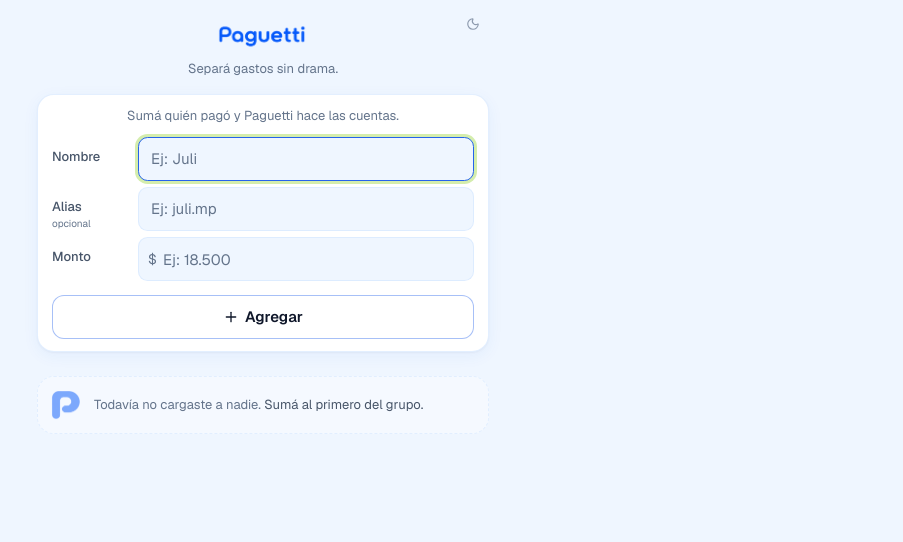
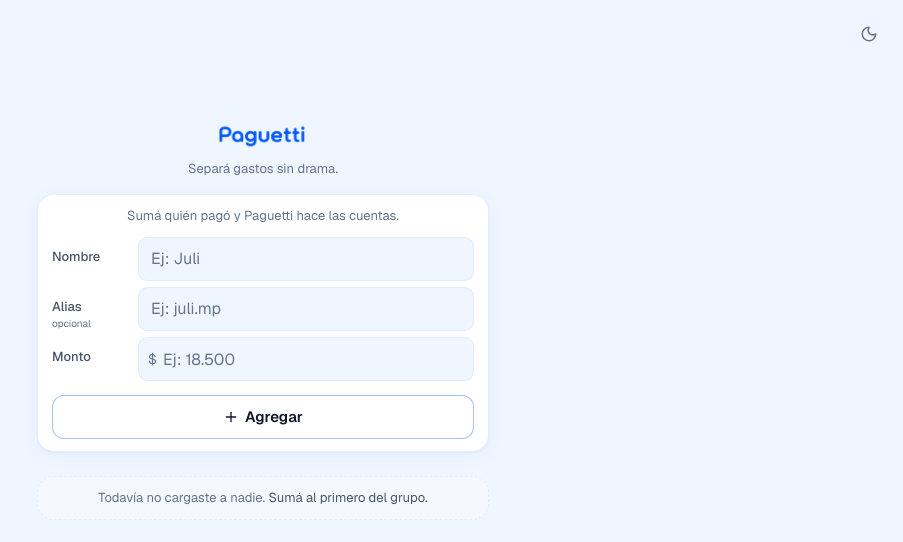
Before and after one commit to ezevazquez/paguetti, a Next.js app: page / in a window 1280 px wide. Shown: the top 542 px of the page, without its empty margins (377-1280 px from the left). Built offline with nearby package versions, Linux system fonts and the light colour scheme.

Commit message:
ui fixes

```diff
--- a/app/globals.css
+++ b/app/globals.css
@@ -113,11 +113,11 @@
     @apply border-border outline-ring/50;
   }
 
-  body {
-    @apply bg-background text-foreground;
+  html {
+    @apply font-sans overflow-x-hidden;
   }
 
-  html {
-    @apply font-sans;
+  body {
+    @apply bg-background text-foreground overflow-x-hidden;
   }
 }
--- a/app/layout.tsx
+++ b/app/layout.tsx
@@ -42,7 +42,7 @@
         {/* eslint-disable-next-line @next/next/no-before-interactive-script-component */}
         <script dangerouslySetInnerHTML={{ __html: themeScript }} />
       </head>
-      <body className="font-sans antialiased min-h-screen">
+      <body className="font-sans antialiased min-h-screen overflow-x-hidden">
         {children}
         <Toaster position="bottom-center" />
       </body>
--- a/components/paguetti/paguetti-app.tsx
+++ b/components/paguetti/paguetti-app.tsx
@@ -2,7 +2,8 @@
 
 import { useEffect, useState, useCallback } from 'react'
 import Image from 'next/image'
-import { Calculator } from 'lucide-react'
+import { Calculator, ChevronDown } from 'lucide-react'
+import { cn } from '@/lib/utils'
 import { ThemeToggle } from './theme-toggle'
 import { PersonForm } from './person-form'
 import { PersonCard } from './person-card'
@@ -21,6 +22,33 @@
   return Math.random().toString(36).slice(2, 10)
 }
 
+function CollapseToggle({
+  expanded,
+  onToggle,
+  collapsedLabel,
+  expandedLabel,
+}: {
+  expanded: boolean
+  onToggle: () => void
+  collapsedLabel: string
+  expandedLabel: string
+}) {
+  return (
+    <button
+      type="button"
+      onClick={onToggle}
+      aria-expanded={expanded}
+      className="flex w-full items-center justify-between rounded-xl border border-border/80 bg-card px-3.5 py-2.5 text-[13px] font-medium text-muted-foreground shadow-[var(--shadow-surface)] transition-colors hover:text-foreground dark:border-border dark:shadow-none"
+    >
+      <span>{expanded ? expandedLabel : collapsedLabel}</span>
+      <ChevronDown
+        className={cn('size-4 shrink-0 transition-transform', expanded && 'rotate-180')}
+        aria-hidden="true"
+      />
+    </button>
+  )
+}
+
 export function PaguettiApp() {
   const [isDark, setIsDark] = useState(false)
   const [people, setPeople] = useState<Person[]>([])
@@ -28,6 +56,8 @@
   const [shareOpen, setShareOpen] = useState(false)
   const [focusTrigger, setFocusTrigger] = useState(0)
   const [mounted, setMounted] = useState(false)
+  const [formExpanded, setFormExpanded] = useState(true)
+  const [listExpanded, setListExpanded] = useState(true)
 
   useEffect(() => {
     setIsDark(document.documentElement.classList.contains('dark'))
@@ -64,19 +94,29 @@
   const handleDelete = (id: string) => {
     setPeople((prev) => {
       const next = prev.filter((p) => p.id !== id)
-      if (next.length < 2) setIsCalculated(false)
+      if (next.length < 2) {
+        setIsCalculated(false)
+        setFormExpanded(true)
+        setListExpanded(true)
+      }
       return next
     })
   }
 
   const handleCalculate = () => {
-    if (people.length >= 2) setIsCalculated(true)
+    if (people.length >= 2) {
+      setIsCalculated(true)
+      setFormExpanded(false)
+      setListExpanded(false)
+    }
   }
 
   const handleReset = () => {
     if (!confirm('¿Borrar todo el grupo y empezar de nuevo?')) return
     setPeople([])
     setIsCalculated(false)
+    setFormExpanded(true)
+    setListExpanded(true)
     setFocusTrigger((n) => n + 1)
   }
 
@@ -85,16 +125,40 @@
 
   const shareText = result ? buildShareText(result) : ''
   const canCalculate = people.length >= 2
+  const showForm = !result || formExpanded
+  const showList = !result || listExpanded
+
+  const formCard = (
+    <div className="flex flex-col gap-2">
+      <PersonForm onAdd={handleAdd} focusTrigger={focusTrigger} />
+      {people.length >= 1 && (
+        <button
+          type="button"
+          onClick={handleCalculate}
+          disabled={!canCalculate}
+          className="inline-flex h-12 w-full items-center justify-center gap-2 rounded-[calc(var(--radius)*1.4)] border-0 bg-gradient-to-b from-primary to-primary-hover text-base font-bold tracking-tight text-primary-foreground shadow-[var(--shadow-btn)] transition-[filter,transform] hover:brightness-[1.06] active:translate-y-px disabled:cursor-not-allowed disabled:bg-muted disabled:from-muted disabled:to-muted disabled:text-muted-foreground disabled:opacity-45 disabled:shadow-none"
+          aria-disabled={!canCalculate}
+        >
+          <Calculator className="size-[18px] shrink-0" aria-hidden="true" />
+          Calcular reparto
+        </button>
+      )}
+    </div>
+  )
 
   return (
-    <main className="min-h-screen bg-background">
-      <div className="mx-auto w-full max-w-[480px] px-3.5 pb-10 pt-2 flex flex-col gap-3">
-        {/* Header */}
-        <header className="relative pt-1 pb-1">
-          <div className="absolute top-0 right-0 z-10">
+    <main className="relative min-h-screen overflow-x-hidden bg-background">
+      <div className="fixed top-3.5 right-3.5 z-20">
         <ThemeToggle isDark={isDark} onToggle={toggleTheme} mounted={mounted} />
       </div>
 
+      <div
+        className={cn(
+          'mx-auto w-full max-w-[480px] min-w-0 overflow-x-hidden px-3.5 pb-10 flex flex-col gap-3 transition-[padding-top] duration-300 ease-out',
+          people.length === 0 ? 'pt-[22vh] sm:pt-28' : 'pt-8 sm:pt-10'
+        )}
+      >
+        <header className="pb-1">
           <div className="flex flex-col items-center gap-1 px-8">
             <Image
               src="/big-logo.png"
@@ -110,34 +174,77 @@
           </div>
         </header>
 
+        {result && (
+          <ResultsCard result={result} onShare={() => setShareOpen(true)} />
+        )}
+
         {/* Form */}
+        {result ? (
+          <section aria-label="Agregar persona" className="flex flex-col gap-2">
+            <CollapseToggle
+              expanded={formExpanded}
+              onToggle={() => setFormExpanded((v) => !v)}
+              collapsedLabel="Agregar persona"
+              expandedLabel="Ocultar carga"
+            />
+            {showForm && (
+              <div className="rounded-[calc(var(--radius)*1.4)] border border-border/80 bg-card px-3.5 py-3 shadow-[var(--shadow-surface)] dark:border-border dark:shadow-none">
+                {formCard}
+              </div>
+            )}
+          </section>
+        ) : (
           <section
             aria-label="Agregar persona"
             className="rounded-[calc(var(--radius)*1.4)] border border-border/80 bg-card px-3.5 py-3 shadow-[var(--shadow-surface)] dark:border-border dark:shadow-none"
           >
-          <PersonForm onAdd={handleAdd} focusTrigger={focusTrigger} />
+            {formCard}
           </section>
+        )}
 
         {/* People list */}
-        <section aria-label="Personas cargadas" className="mt-3 flex flex-col gap-2">
+        <section aria-label="Personas cargadas" className={cn('flex flex-col gap-2', !result && 'mt-3')}>
           {people.length === 0 ? (
             <div
               role="status"
-              className="flex items-center gap-3 rounded-xl border border-dashed border-border/80 bg-card/40 px-3 py-3"
+              className="rounded-xl border border-dashed border-border/80 bg-card/40 px-3 py-3 text-center"
             >
-              <Image
-                src="/small-logo.png"
-                alt=""
-                width={32}
-                height={32}
-                aria-hidden
-                className="size-8 shrink-0 object-contain opacity-50"
-              />
               <p className="text-[13px] text-muted-foreground leading-snug">
                 Todavía no cargaste a nadie.{' '}
                 <span className="text-secondary-foreground">Sumá al primero del grupo.</span>
               </p>
             </div>
+          ) : result ? (
+            <>
+              <div className="flex justify-end px-0.5">
+                <button
+                  type="button"
+                  onClick={handleReset}
+                  className="text-[11px] font-medium text-muted-foreground transition-colors hover:text-destructive"
+                >
+                  Reiniciar
+                </button>
+              </div>
+              <CollapseToggle
+                expanded={listExpanded}
+                onToggle={() => setListExpanded((v) => !v)}
+                collapsedLabel={`${people.length} ${people.length === 1 ? 'persona' : 'personas'} en el grupo`}
+                expandedLabel="Ocultar grupo"
+              />
+              {showList && (
+                <ul className="flex flex-col gap-1.5" role="list">
+                  {people.map((person) => (
+                    <li key={person.id}>
+                      <PersonCard
+                        person={person}
+                        onEdit={handleEdit}
+                        onDelete={handleDelete}
+                      />
+                    </li>
+                  ))}
+                </ul>
+              )}
+            </>
           ) : (
             <>
               <div className="flex items-center justify-between px-0.5">
@@ -173,27 +280,6 @@
             </>
           )}
         </section>
-
-        {/* Calculate */}
-        {people.length >= 1 && (
-          <section aria-label="Calcular reparto">
-            <button
-              type="button"
-              onClick={handleCalculate}
-              disabled={!canCalculate}
-              className="inline-flex h-12 w-full items-center justify-center gap-2 rounded-[calc(var(--radius)*1.4)] border-0 bg-gradient-to-b from-primary to-primary-hover text-base font-bold tracking-tight text-primary-foreground shadow-[var(--shadow-btn)] transition-[filter,transform] hover:brightness-[1.06] active:translate-y-px disabled:cursor-not-allowed disabled:bg-muted disabled:from-muted disabled:to-muted disabled:text-muted-foreground disabled:opacity-45 disabled:shadow-none"
-              aria-disabled={!canCalculate}
-            >
-              <Calculator className="size-[18px] shrink-0" aria-hidden="true" />
-              Calcular reparto
-            </button>
-          </section>
-        )}
-
-        {/* Results */}
-        {result && (
-          <ResultsCard result={result} onShare={() => setShareOpen(true)} />
-        )}
       </div>
 
       <ShareModal
--- a/components/paguetti/person-card.tsx
+++ b/components/paguetti/person-card.tsx
@@ -24,6 +24,9 @@
   name?: string
   amount?: string
 }
+
+const INPUT_CLASS =
+  'h-11 w-full min-w-0 rounded-[calc(var(--radius)*0.8)] border border-border/90 bg-background px-3 text-base text-foreground outline-none placeholder:text-muted-foreground dark:bg-card/80'
 
 export function PersonCard({ person, onEdit, onDelete }: PersonCardProps) {
   const [editOpen, setEditOpen] = useState(false)
@@ -118,7 +121,7 @@
       </article>
 
       <Dialog open={editOpen} onOpenChange={setEditOpen}>
-        <DialogContent className="max-w-sm w-[calc(100vw-2rem)] rounded-2xl bg-popover border-border p-0 overflow-hidden">
+        <DialogContent className="max-w-sm w-[calc(100%-2rem)] rounded-2xl bg-popover border-border p-0 overflow-hidden">
           <DialogHeader className="px-4 pt-4 pb-0">
             <DialogTitle className="text-[15px] font-semibold text-foreground">
               Editar a {person.name}
@@ -140,10 +143,7 @@
                 placeholder="Ej: Juli"
                 autoComplete="off"
                 aria-invalid={!!editErrors.name}
-                className={cn(
-                  'h-11 w-full rounded-[calc(var(--radius)*0.8)] border border-border/90 bg-background px-3 text-[15px] text-foreground transition-[border-color,box-shadow] placeholder:text-muted-foreground focus-visible:border-primary focus-visible:outline-none focus-visible:ring-[3px] focus-visible:ring-lime/35 dark:bg-card/80',
-                  editErrors.name && 'border-destructive'
-                )}
+                className={cn(INPUT_CLASS, editErrors.name && 'border-destructive')}
               />
               {editErrors.name && (
                 <p role="alert" className="text-[11px] text-destructive">
@@ -161,7 +161,7 @@
               onChange={(e) => setEditAlias(e.target.value)}
               placeholder="Ej: juli.mp"
               autoComplete="off"
-              className="h-11 w-full rounded-[calc(var(--radius)*0.8)] border border-border/90 bg-background px-3 text-[15px] text-foreground transition-[border-color,box-shadow] placeholder:text-muted-foreground focus-visible:border-primary focus-visible:outline-none focus-visible:ring-[3px] focus-visible:ring-lime/35 dark:bg-card/80"
+              className={INPUT_CLASS}
             />
 
             <label htmlFor="edit-amount" className="pt-2.5 text-[13px] font-medium text-secondary-foreground">
@@ -186,10 +186,7 @@
                   pattern="[0-9]*"
                   autoComplete="off"
                   aria-invalid={!!editErrors.amount}
-                  className={cn(
-                    'h-11 w-full rounded-[calc(var(--radius)*0.8)] border border-border/90 bg-background pl-6 pr-3 text-[15px] text-foreground transition-[border-color,box-shadow] placeholder:text-muted-foreground focus-visible:border-primary focus-visible:outline-none focus-visible:ring-[3px] focus-visible:ring-lime/35 dark:bg-card/80',
-                    editErrors.amount && 'border-destructive'
-                  )}
+                  className={cn(INPUT_CLASS, 'pl-6', editErrors.amount && 'border-destructive')}
                 />
               </div>
               {editErrors.amount && (
--- a/components/paguetti/person-form.tsx
+++ b/components/paguetti/person-form.tsx
@@ -15,6 +15,9 @@
   name?: string
   amount?: string
 }
+
+const INPUT_CLASS =
+  'h-11 w-full min-w-0 rounded-[calc(var(--radius)*0.8)] border border-border/90 bg-background px-3 text-base text-foreground outline-none placeholder:text-muted-foreground dark:bg-card/80'
 
 export function PersonForm({ onAdd, focusTrigger }: PersonFormProps) {
   const [name, setName] = useState('')
@@ -105,10 +108,7 @@
             autoComplete="off"
             aria-invalid={!!errors.name}
             aria-describedby={errors.name ? 'pg-name-error' : undefined}
-            className={cn(
-              'h-11 w-full rounded-[calc(var(--radius)*0.8)] border border-border/90 bg-background px-3 text-[15px] text-foreground transition-[border-color,box-shadow] placeholder:text-muted-foreground focus-visible:border-primary focus-visible:outline-none focus-visible:ring-[3px] focus-visible:ring-lime/35 dark:bg-card/80',
-              errors.name && 'border-destructive'
-            )}
+            className={cn(INPUT_CLASS, errors.name && 'border-destructive')}
           />
           {errors.name && (
             <p id="pg-name-error" role="alert" className="text-[11px] text-destructive">
@@ -129,7 +129,7 @@
           onKeyDown={handleAliasKeyDown}
           placeholder="Ej: juli.mp"
           autoComplete="off"
-          className="h-11 w-full rounded-[calc(var(--radius)*0.8)] border border-border/90 bg-background px-3 text-[15px] text-foreground transition-[border-color,box-shadow] placeholder:text-muted-foreground focus-visible:border-primary focus-visible:outline-none focus-visible:ring-[3px] focus-visible:ring-lime/35 dark:bg-card/80"
+          className={INPUT_CLASS}
         />
 
         {/* Monto */}
@@ -156,10 +156,7 @@
               autoComplete="off"
               aria-invalid={!!errors.amount}
               aria-describedby={errors.amount ? 'pg-amount-error' : undefined}
-              className={cn(
-                'h-11 w-full rounded-[calc(var(--radius)*0.8)] border border-border/90 bg-background pl-6 pr-3 text-[15px] text-foreground transition-[border-color,box-shadow] placeholder:text-muted-foreground focus-visible:border-primary focus-visible:outline-none focus-visible:ring-[3px] focus-visible:ring-lime/35 dark:bg-card/80',
-                errors.amount && 'border-destructive'
-              )}
+              className={cn(INPUT_CLASS, 'pl-6', errors.amount && 'border-destructive')}
             />
           </div>
           {errors.amount && (
--- a/components/paguetti/share-modal.tsx
+++ b/components/paguetti/share-modal.tsx
@@ -51,7 +51,7 @@
 
   return (
     <Dialog open={open} onOpenChange={(o) => !o && onClose()}>
-      <DialogContent className="max-w-sm w-[calc(100vw-2rem)] rounded-2xl bg-popover border-border p-0 overflow-hidden">
+      <DialogContent className="max-w-sm w-[calc(100%-2rem)] rounded-2xl bg-popover border-border p-0 overflow-hidden">
         <DialogHeader className="flex flex-row items-center justify-between px-4 pt-4 pb-0">
           <DialogTitle className="text-[15px] font-semibold text-foreground">
             Compartir resumen
--- a/components/paguetti/theme-toggle.tsx
+++ b/components/paguetti/theme-toggle.tsx
@@ -23,17 +23,17 @@
           : 'Cambiar tema'
       }
       className={cn(
-        'flex size-8 items-center justify-center rounded-lg',
-        'text-muted-foreground/70 transition-colors',
+        'flex size-10 items-center justify-center rounded-xl',
+        'text-muted-foreground transition-colors',
         'hover:bg-muted/60 hover:text-foreground',
-        'focus-visible:outline-none focus-visible:ring-2 focus-visible:ring-lime/40',
+        'focus-visible:outline-none',
         className
       )}
     >
       {mounted && isDark ? (
-        <Sun className="size-3.5" aria-hidden="true" />
+        <Sun className="size-[18px]" aria-hidden="true" />
       ) : (
-        <Moon className="size-3.5" aria-hidden="true" />
+        <Moon className="size-[18px]" aria-hidden="true" />
       )}
     </button>
   )
```
Lines whose indentation alone changed are shown as unchanged.
